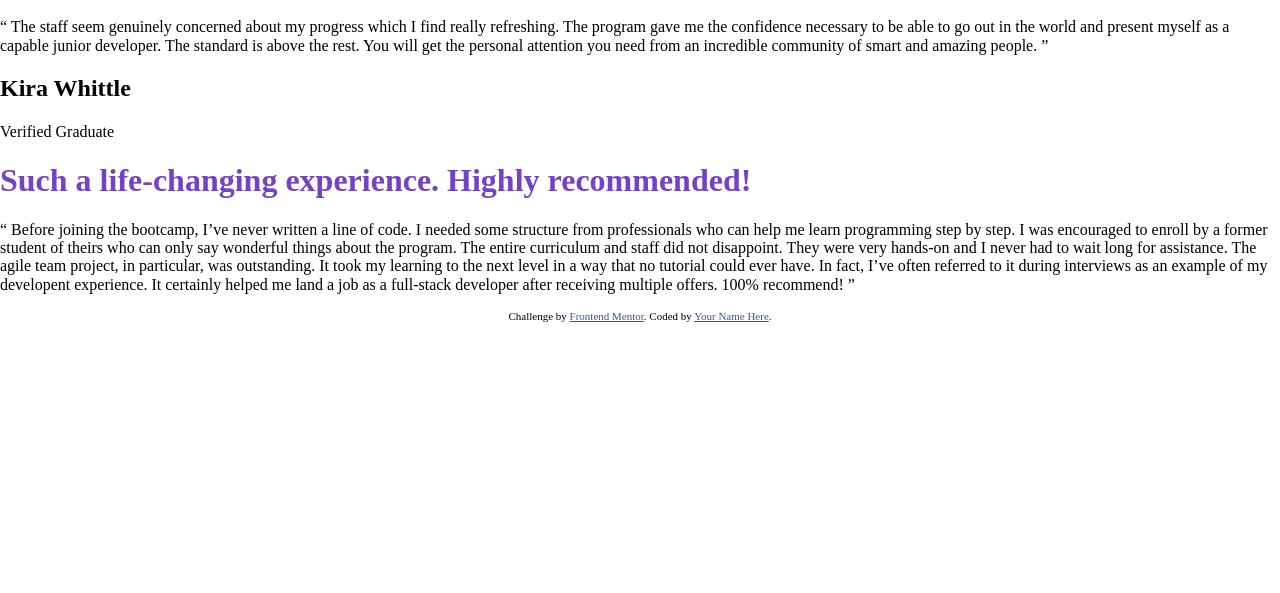
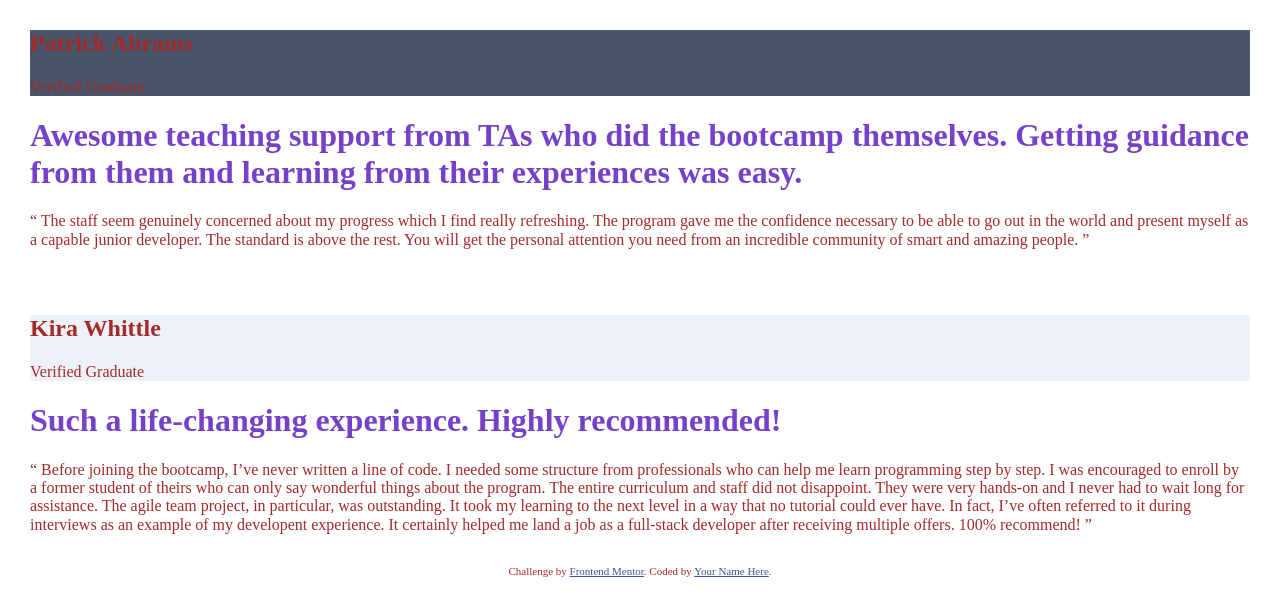
Before and after one commit to Daniel127824/web, a plain HTML site: page grid_cvičenie/index.html in a window 1280 px wide. Shown: the part 809-1402 px from the top of the page. Before the commit the page ends 1132 px from the top, so only its background shows below. Drawn offline with Linux system fonts and the light colour scheme.

Commit message:
spravil som boxy

```diff
--- a/grid_cvičenie/assets/css/style.css
+++ b/grid_cvičenie/assets/css/style.css
@@ -11,14 +11,35 @@ h1{
     color: var(--fialova);
 }
 
-### Primary
 
-Moderate violet: hsl(263, 55%, 52%)
-Very dark grayish blue: hsl(217, 19%, 35%)
-Very dark blackish blue: hsl(219, 29%, 14%)
-White: hsl(0, 0%, 100%)
+article {
+    padding: 15px;
+    color: brown;
+}
 
-### Neutral
+body {
+    color: var(--light-grey);
+}
 
-Light gray: hsl(0, 0%, 81%)
-Light grayish blue: hsl(210, 46%, 95%)
+.box1 {
+    padding: 20px;
+    display: grid;
+    text-align: center;
+    background-color: var(--fialova);
+}
+
+.box2 {
+    background-color:var(--light-grey) ;
+}
+
+.box3 {
+    background-color: var(--white);
+}
+
+.box4 {
+    background-color: var(--modra);
+}
+
+.box5 {
+    background-color: var(--light-grayish-blue);
+}
--- a/grid_cvičenie/index.html
+++ b/grid_cvičenie/index.html
@@ -19,7 +19,8 @@
 <body>
   <article>
   <header>
-
+    <div class="box1">
+  <div class="container">
       <h2 class="article_meno">Daniel Clifford</h2>
       <p class="article_pozicia">Verified Graduate</p>
 
@@ -41,10 +42,10 @@
     </p>
 
     </article>
-
+    </div>
     <article>
       <header>
-
+   <div class="box2">
   <h2 class="article_meno">Jonathan Walters</h2>
   <p class="article_pozicia">Verified Graduate</p>
 
@@ -58,8 +59,9 @@
   </p>
 
   <article>
+  </div>
     <header>
-
+  <div class="box3">
   <h2 class="article_meno">Jeanette Harmon</h2>
   <p class="article_pozicia">Verified Graduate</p>
 
@@ -73,8 +75,9 @@
    </article>
 
    <article>
+   </div>
     <header>
-
+  <div class="box4">
   <h2 class="article_meno">Patrick Abrams</h2>
   <p class="article_pozicia">Verified Graduate</p>
 
@@ -91,8 +94,9 @@
   </article>
 
   <article>
+  </div>
   <header>
-
+  <div class="box5">
   <h2 class="article_meno">Kira Whittle</h2>
   <p class="article_pozicia">Verified Graduate</p>
 
@@ -109,11 +113,12 @@
   experience. It certainly helped me land a job as a full-stack developer after receiving multiple offers.
   100% recommend! ”</p>
 
-  </article>
-
+  </article> </div>
+  </div>
   <div class="attribution">
     Challenge by <a href="https://www.frontendmentor.io?ref=challenge" target="_blank">Frontend Mentor</a>.
     Coded by <a href="#">Your Name Here</a>.
   </div>
+
 </body>
 </html>
```
